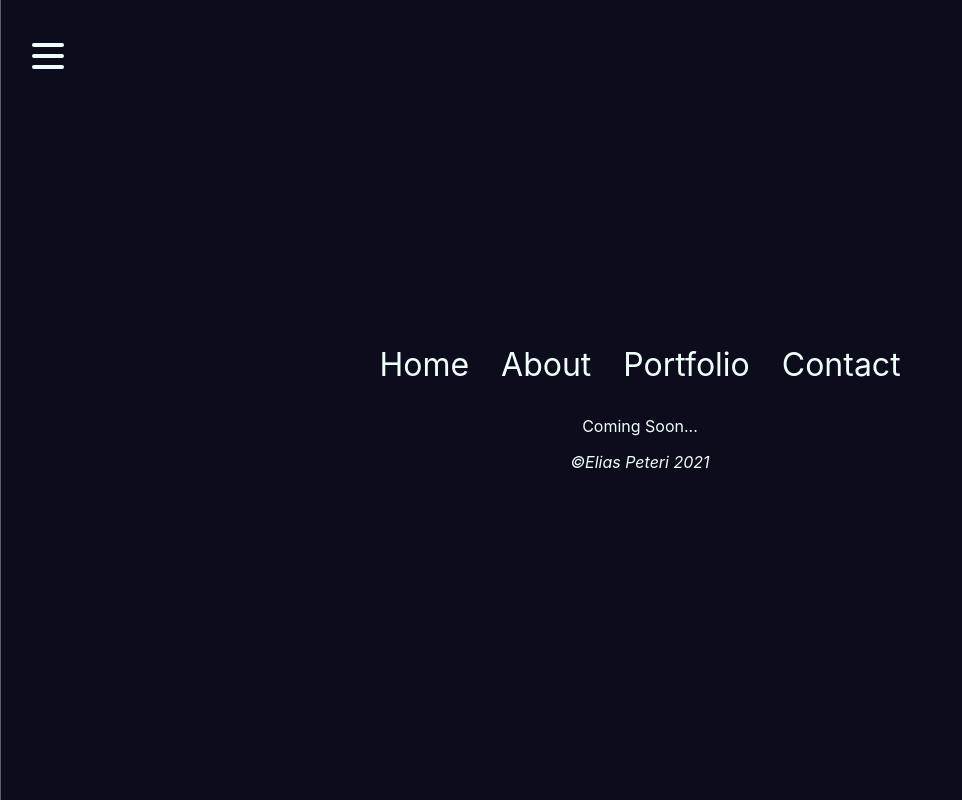
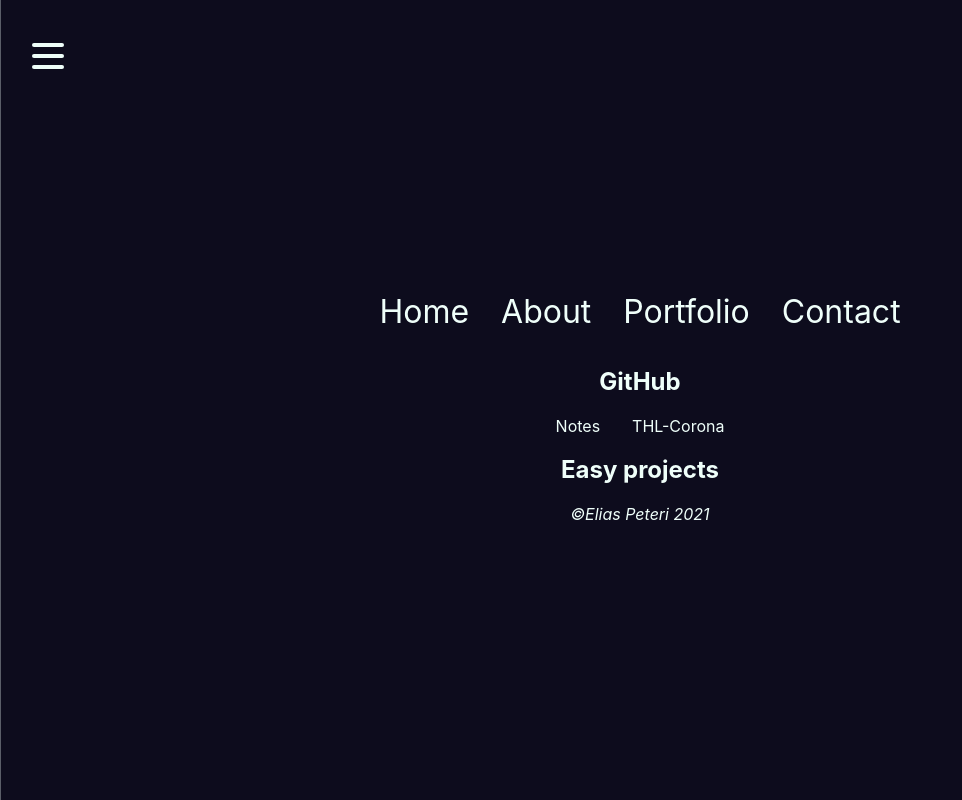
Before and after one commit to eliaspeteri/eliaspeteri.github.io, a React (Create React App) app: page / in a window 1280 px wide. Both pictures are taken after a click on the button "Portfolio". Shown: the whole page, without its empty margins (0-962 px from the left). Built offline with nearby package versions, Linux system fonts and the light colour scheme.

Commit message:
added small portfolio projects and an image

```diff
--- a/src/App.js
+++ b/src/App.js
@@ -1,5 +1,4 @@
 import React, { useRef, useState } from "react";
-import ReactDOM from "react-dom";
 import { ThemeProvider } from "styled-components";
 import { useOnClickOutside } from "./hooks";
 import { GlobalStyles } from "./global";
--- a/src/components/About/About.styled.js
+++ b/src/components/About/About.styled.js
@@ -5,8 +5,10 @@ export const StyledAbout = styled.div`
         grid-template-columns: auto auto;
         display: inline-grid;
     }
-    margin-left: 2rem;
-    margin-right: 2rem;
+    .grid-item {
+        padding-left: 1rem;
+        padding-right: 1rem;
+    }
     a {
         color: ${({ theme }) => theme.primaryLight};
     }
--- a/src/components/Contact/Contact.jsx
+++ b/src/components/Contact/Contact.jsx
@@ -1,11 +1,12 @@
 import { StyledContact } from "./Contact.styled";
+import portrait from "./portrait.png";
 const Contact = () => {
     return (
         <StyledContact data-testid="contactComponent">
             <div class="grid-container">
-                {/* <div class="grid-item">
-                    <img src="./portrait.png" alt="portrait"></img>
-                </div> */}
+                <div class="grid-item">
+                    <img src={portrait} alt="portrait"></img>
+                </div>
                 <div class="grid-item">
                     <h2>Contact information</h2>
                     <p>
--- a/src/components/Contact/Contact.styled.js
+++ b/src/components/Contact/Contact.styled.js
@@ -9,4 +9,15 @@ export const StyledContact = styled.p`
     a {
         color: ${({ theme }) => theme.primaryLight};
     }
+    p {
+        padding-left: 1rem;
+        padding-right: 1rem;
+    }
+    img {
+        background-position: center center;
+        background-repeat: no-repeat;
+        overflow: hidden;
+        width: auto;
+        height: 12rem;
+    }
 `;
--- a/src/components/Portfolio/Portfolio.jsx
+++ b/src/components/Portfolio/Portfolio.jsx
@@ -1,8 +1,58 @@
+import { FindetoNth, FindPitoNth, Collatz, CaesarCipher } from "./easyProjects";
+import { useState } from "react";
 import { StyledPortfolio } from "./Portfolio.styled";
-const Portfolio = ({ open, setOpen, ...props }) => {
+const Portfolio = () => {
+    const [easyOpen, setEasyOpen] = useState(false);
+    const [gitHubOpen, setGitHubOpen] = useState(true);
+    // const [mediumOpen, setMediumOpen] = useState(true);
+    const handleEasyVisibility = () => {
+        if (easyOpen) setEasyOpen(false);
+        else setEasyOpen(true);
+    };
+    const handleGitHubVisibility = () => {
+        if (gitHubOpen) setGitHubOpen(false);
+        else setGitHubOpen(true);
+    };
+    // const handleMediumVisibility = () => {
+    //     if (mediumOpen) setMediumOpen(false);
+    //     else setMediumOpen(true);
+    // };
     return (
-        <StyledPortfolio data-testid="portfolioComponent">
-            Coming Soon...
+        <StyledPortfolio open={easyOpen} data-testid="portfolioComponent">
+            <h2 onClick={handleGitHubVisibility}>GitHub</h2>
+            {gitHubOpen ? (
+                <div class="grid-container">
+                    <a
+                        href="https://github.com/eliaspeteri/notes"
+                        class="grid-item"
+                    >
+                        Notes
+                    </a>
+                    <a
+                        href="https://github.com/eliaspeteri/THL-Corona"
+                        class="grid-item"
+                    >
+                        THL-Corona
+                    </a>
+                </div>
+            ) : null}
+            <h2 onClick={handleEasyVisibility}>Easy projects</h2>
+            {easyOpen ? (
+                <div class="grid-container">
+                    <div class="grid-item">
+                        <FindPitoNth />
+                    </div>
+                    <div class="grid-item">
+                        <FindetoNth />
+                    </div>
+                    <div class="grid-item">
+                        <Collatz />
+                    </div>
+                    {/* <div class="grid-item">
+                        <CaesarCipher />
+                    </div> */}
+                </div>
+            ) : null}
         </StyledPortfolio>
     );
 };
--- a/src/components/Portfolio/Portfolio.styled.js
+++ b/src/components/Portfolio/Portfolio.styled.js
@@ -1,2 +1,23 @@
 import styled from "styled-components";
-export const StyledPortfolio = styled.p``;
+export const StyledPortfolio = styled.div`
+    .grid-container {
+        grid-template-columns: auto auto;
+        display: inline-grid;
+    }
+    .grid-item {
+        padding-left: 1rem;
+        padding-right: 1rem;
+    }
+    a {
+        color: ${({ theme }) => theme.primaryLight};
+    }
+    a::hover {
+        color: ${({ theme }) => theme.primaryHover};
+    }
+    button::hover {
+        color: ${({ theme }) => theme.primaryHover};
+    }
+    h2 {
+        cursor: pointer;
+    }
+`;
--- /dev/null
+++ b/src/components/Portfolio/easyProjects/CaesarCipher.jsx
@@ -0,0 +1,38 @@
+import { useState } from "react";
+const CaesarCipher = () => {
+    const [text, setText] = useState("");
+    const [key, setKey] = useState(0);
+    const handleTextChange = (event) => {
+        setText(event.target.value);
+        console.log(text);
+    };
+    const handleKeyChange = (event) => {
+        setKey(event.target.value);
+        console.log(key);
+    };
+    const cipher = (text, key) => {
+        // Converting the hash key to an integer
+        key = Number(key);
+        let cipherText = "";
+        // Iterating over the letters in the given text
+        for (let letter = 0; letter < text.length; letter++) {
+            let cipherCode = text[letter].toUpperCase().charCodeAt(0) + key;
+            console.log(cipherCode);
+            if (cipherCode <= 90) cipherText += String.fromCharCode(cipherCode);
+            else cipherText += String.fromCharCode("A".charCodeAt(0) + key);
+        }
+        return cipherText;
+    };
+    return (
+        <>
+            <h3>Caesar Cipher</h3>
+            Insert text: <br />
+            <input type="text" onChange={handleTextChange} />
+            <br />
+            Insert key (whole number between 1-25):
+            <br /> <input onChange={handleKeyChange} />
+            <div>Result: {cipher(text, key)}</div>
+        </>
+    );
+};
+export default CaesarCipher;
--- /dev/null
+++ b/src/components/Portfolio/easyProjects/Collatz.jsx
@@ -0,0 +1,35 @@
+import React, { useState } from "react";
+const Collatz = () => {
+    const [number, setNumber] = useState(0);
+
+    const handleNumberChange = (event) => {
+        setNumber(event.target.value);
+    };
+    const calculate = (n) => {
+        let steps = 0;
+        if (n === 1) return n;
+        else {
+            while (n > 1) {
+                if (n % 2 === 0) {
+                    n /= 2;
+                } else {
+                    n = n * 3 + 1;
+                }
+                steps++;
+            }
+        }
+        return steps;
+    };
+    return (
+        <>
+            <h3>Collatz Conjecture</h3>
+            Enter a number larger than 1. The number of steps to reach 1 will be
+            calculated. If the number is even, it will be divided by 2. If the
+            number is odd, it will be multiplied by 3 and 1 will be added.
+            <br />
+            <input onChange={handleNumberChange} />
+            <div>Result: {calculate(number)} steps required</div>
+        </>
+    );
+};
+export default Collatz;
--- /dev/null
+++ b/src/components/Portfolio/easyProjects/FindPitoNth.jsx
@@ -0,0 +1,23 @@
+import React, { useState } from "react";
+// Pi up to 100 decimals
+const FindPitoNth = () => {
+    const [decimals, setDecimals] = useState(2);
+    const pi = 3.1415926535897932384626433832795028841971693993751058209749445923078164062862089986280348253421170679;
+
+    const handleDecimalChange = (event) => {
+        setDecimals(event.target.value);
+    };
+
+    return (
+        <>
+            <h3>Find pi to Nth digit</h3>
+            Enter a whole number and the program will generate PI up to that
+            amount of decimals. Maximum decimals is set to 50. <br />
+            <input onChange={handleDecimalChange} />
+            <div>
+                Result: {decimals <= 50 ? pi.toFixed(decimals) : pi.toFixed(50)}
+            </div>
+        </>
+    );
+};
+export default FindPitoNth;
--- /dev/null
+++ b/src/components/Portfolio/easyProjects/FindetoNth.jsx
@@ -0,0 +1,24 @@
+import React, { useState } from "react";
+// e up to 100 decimals
+const FindetoNth = () => {
+    const [decimals, setDecimals] = useState(2);
+    const euler = 2.7182818284590452353602874713526624977572470936999595749669676277240766303535475945713821785251664274;
+
+    const handleDecimalChange = (event) => {
+        setDecimals(event.target.value);
+    };
+
+    return (
+        <>
+            <h3>Find e to Nth digit</h3>
+            Enter a whole number and the program will generate pi up to that
+            amount of decimals. Maximum decimals is set to 50. <br />
+            <input onChange={handleDecimalChange} />
+            <div>
+                Result:{" "}
+                {decimals <= 50 ? euler.toFixed(decimals) : euler.toFixed(50)}
+            </div>
+        </>
+    );
+};
+export default FindetoNth;
--- /dev/null
+++ b/src/components/Portfolio/easyProjects/index.js
@@ -0,0 +1,4 @@
+export { default as Collatz } from "./Collatz";
+export { default as FindetoNth } from "./FindetoNth";
+export { default as FindPitoNth } from "./FindPitoNth";
+export { default as CaesarCipher } from "./CaesarCipher";
```
Also changed, not shown: 1 other file (tests, documents, lock files or other folders).
